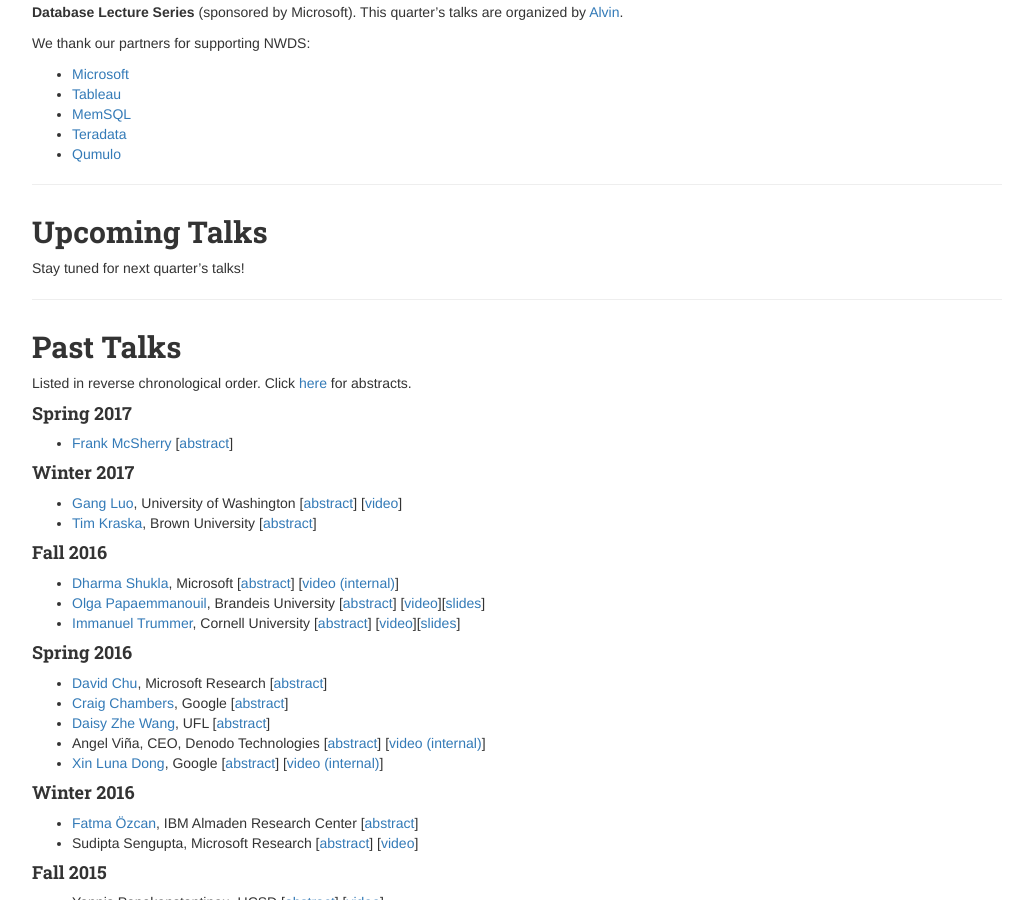
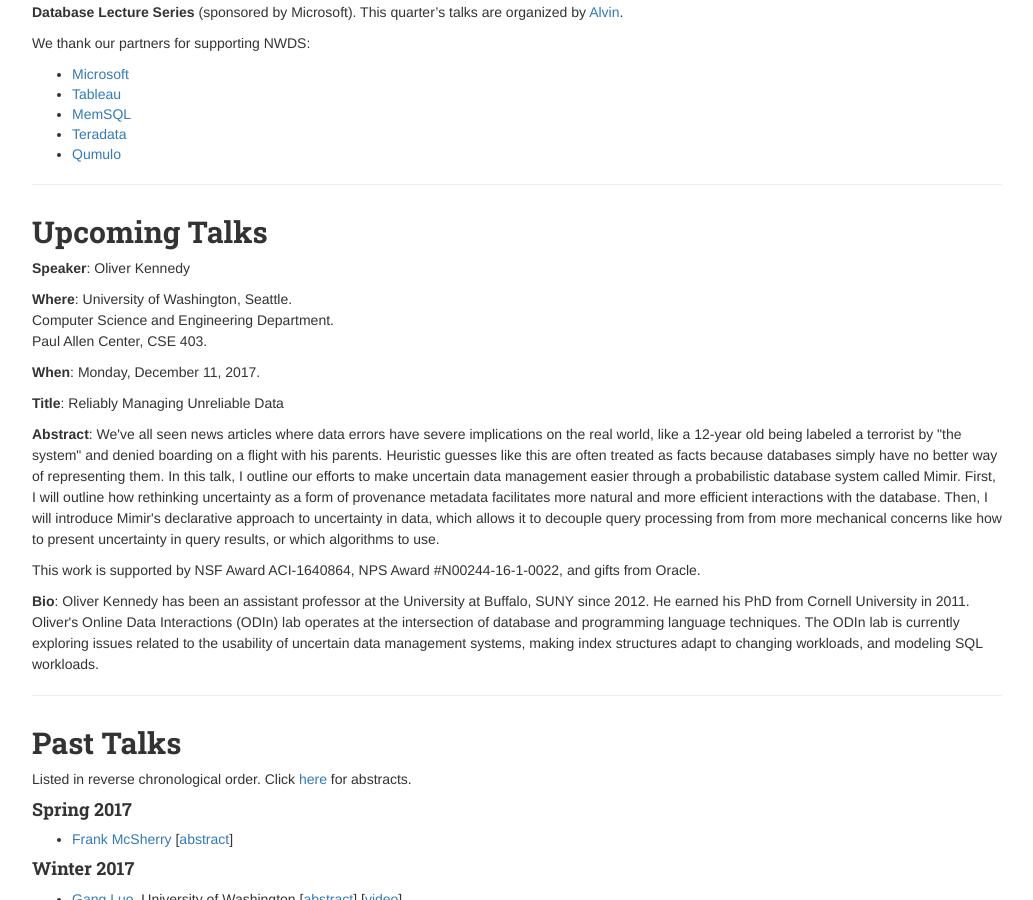
Before and after one commit to uwdb/website, a Jekyll site: the page built from nwds/nwds.markdown, in a window 1280 px wide and 900 px high, scrolled down 285 px. Shown: the whole window, without its empty margins (123-1156 px from the left). Built offline with Jekyll 4.4.1, drawn with Linux system fonts in a browser that asks for light colours; nearby versions of some CDN libraries.

Commit message:
Update nwds.markdown

```diff
--- a/nwds/nwds.markdown
+++ b/nwds/nwds.markdown
@@ -23,7 +23,31 @@
 
 ##  Upcoming Talks
 
-Stay tuned for next quarter's talks!
+<p><a name="Oliver_Kennedy_12_11_17"></a>
+<strong>Speaker</strong>: Oliver Kennedy</p>
+
+<p><strong>Where</strong>: University of Washington, Seattle.<br>
+Computer Science and Engineering Department.<br>
+Paul Allen Center, CSE 403.</p>
+
+<p><strong>When</strong>:
+Monday, December 11, 2017.</p>
+
+<p><strong>Title</strong>:
+Reliably Managing Unreliable Data
+</p>
+
+<p><strong>Abstract</strong>:
+We've all seen news articles where data errors have severe implications on the real world, like a 12-year old being labeled a terrorist by "the system" and denied boarding on a flight with his parents.  Heuristic guesses like this are often treated as facts because databases simply have no better way of representing them. In this talk, I outline our efforts to make uncertain data management easier through a probabilistic database system called Mimir. First, I will outline how rethinking uncertainty as a form of provenance metadata
+facilitates more natural and more efficient interactions with the database. Then, I will introduce Mimir's declarative approach to uncertainty in data, which allows it to decouple query processing from from more mechanical concerns like how to present uncertainty in query results, or which algorithms to use.
+</p>
+<p>
+This work is supported by NSF Award ACI-1640864, NPS Award #N00244-16-1-0022, and gifts from Oracle.
+</p>
+
+<p><strong>Bio</strong>:
+Oliver Kennedy has been an assistant professor at the University at Buffalo, SUNY since 2012.  He earned his PhD from Cornell University in 2011.  Oliver's Online Data Interactions (ODIn) lab operates at the intersection of database and programming language techniques.  The ODIn lab is currently exploring issues related to the usability of uncertain data management systems, making index structures adapt to changing workloads, and modeling SQL workloads.
+</p>
 
 ---
 
```
